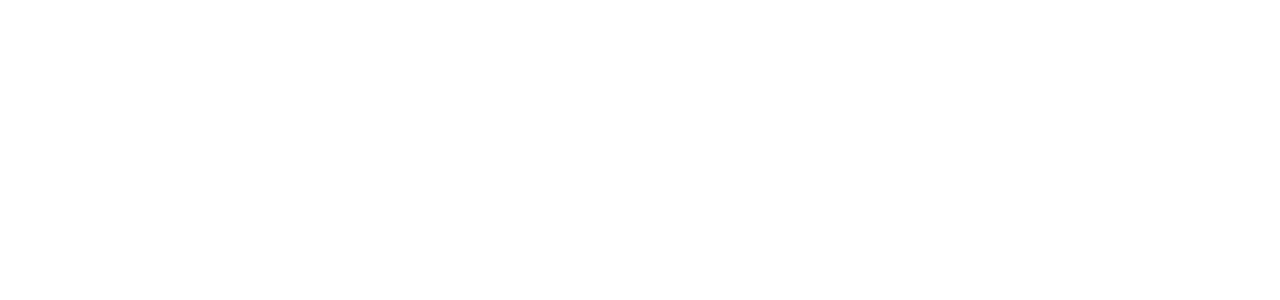
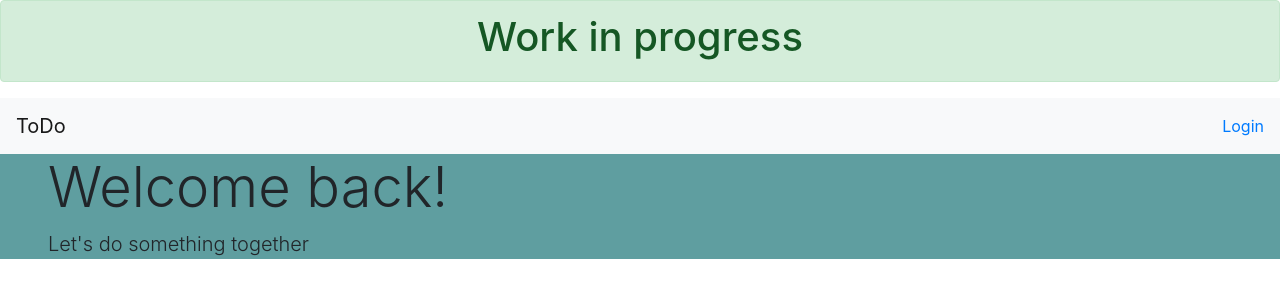
Before and after one commit to andrzejjurga/ToDo-list, a PHP site: page / in a window 1280 px wide. Before the commit the part shown is empty. Shown: the top 300 px of the page. Run offline with PHP 8.4, Linux system fonts and the light colour scheme.

Commit message:
adding bootstrap

```diff
--- a/Index.php
+++ b/Index.php
@@ -4,9 +4,25 @@
     <meta charset="UTF-8">
     <meta name="viewport" content="width=device-width, initial-scale=1.0">
     <link rel="stylesheet" href="https://stackpath.bootstrapcdn.com/bootstrap/4.3.1/css/bootstrap.min.css" integrity="sha384-ggOyR0iXCbMQv3Xipma34MD+dH/1fQ784/j6cY/iJTQUOhcWr7x9JvoRxT2MZw1T" crossorigin="anonymous">
+    <link rel="stylesheet" href="style.css">
     <title>ToDo</title>
 </head>
 <body>
+
+<div class="alert alert-success text-center">
+    <h1>Work in progress</h1>
+</div>
+
+<nav class="navbar bg-light navbar-light">
+    <a class="navbar-brand" href="#"> ToDo </a>
+    <a class="align-left" href="#"> Login </a>
+</nav>
+<div class="jumbotrone px-5">
+    <h1 class="display-4">Welcome back!</h1>
+    <p class="lead">Let's do something together</p>
+</div>
+
+
 
 
 
--- /dev/null
+++ b/style.css
@@ -0,0 +1,8 @@
+body{
+
+}
+
+.jumbotrone{
+    background-color: cadetblue;
+    /*background-image: url("bg_img.jpg");*/
+}
```
Also changed, not shown: bg_img.jpg (added).
